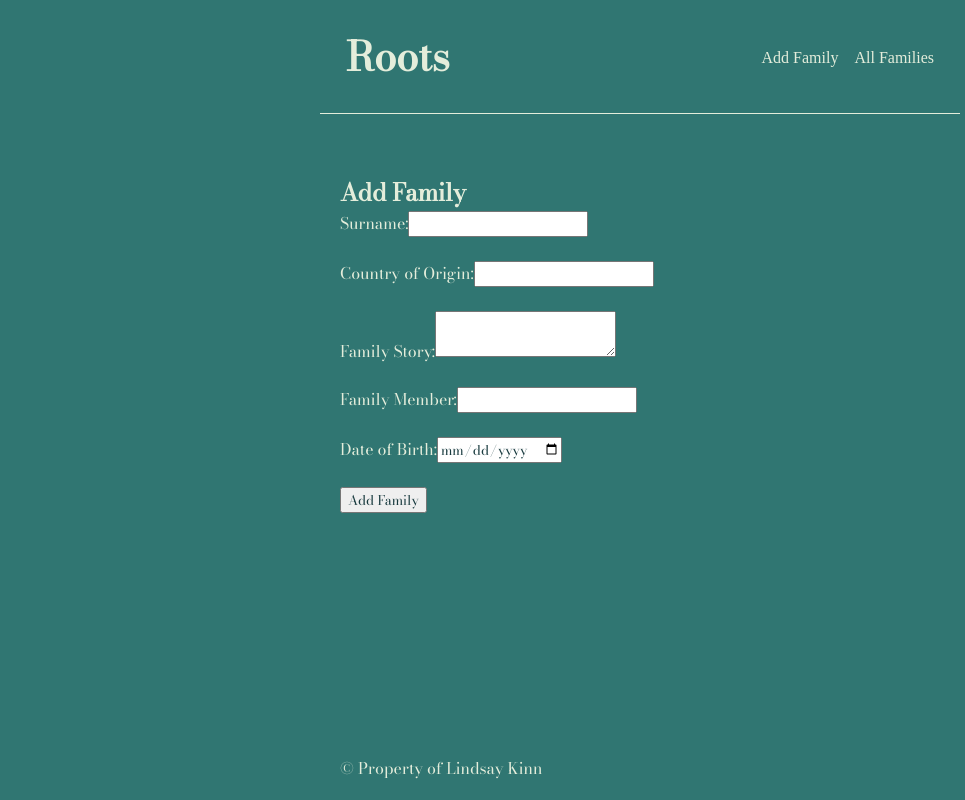
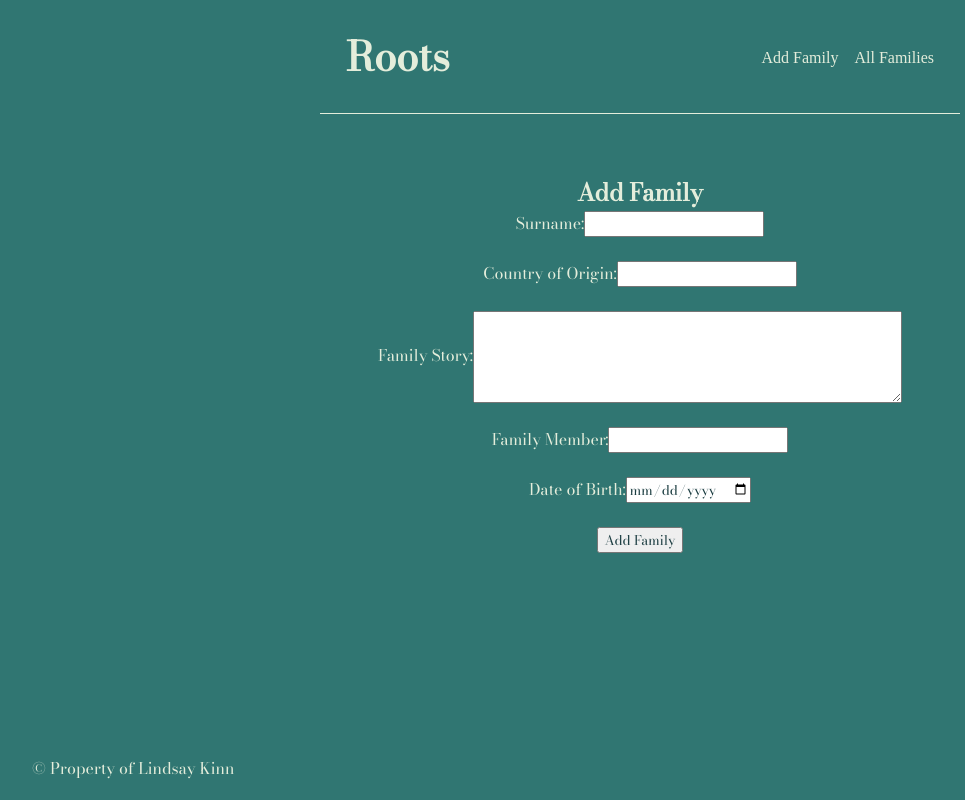
Before and after one commit to Lindsaykinn/frontend-roots, a React (Create React App) app: page /families/new in a window 1280 px wide. Shown: the whole page, without its empty margins (0-965 px from the left). Built offline with nearby package versions, Linux system fonts and the light colour scheme; no server answers.

Commit message:
fixed content div sizing

```diff
--- a/src/index.css
+++ b/src/index.css
@@ -43,9 +43,10 @@ button {
 }
 
 .content {
-  max-width: 600px;
+  width: 95vw;
   margin: 40px auto;
   padding: 20px;
+  text-align: center;
 }
 
 .navbar a {
@@ -63,7 +64,10 @@ button {
 }
 
 .form textarea{
-  color: #1a3c40
+  color: #1a3c40;
+  vertical-align: middle;
+  width: 423px;
+  height: 86px;
 }
 
 /* i can't get footer to center on page */
@@ -76,5 +80,9 @@ button {
 
 .image-container
 {
-  object-fit: cover;
+  object-fit: contain;
 }
+
+/* .slide-container {
+  max-height: 500px;
+} */
```
